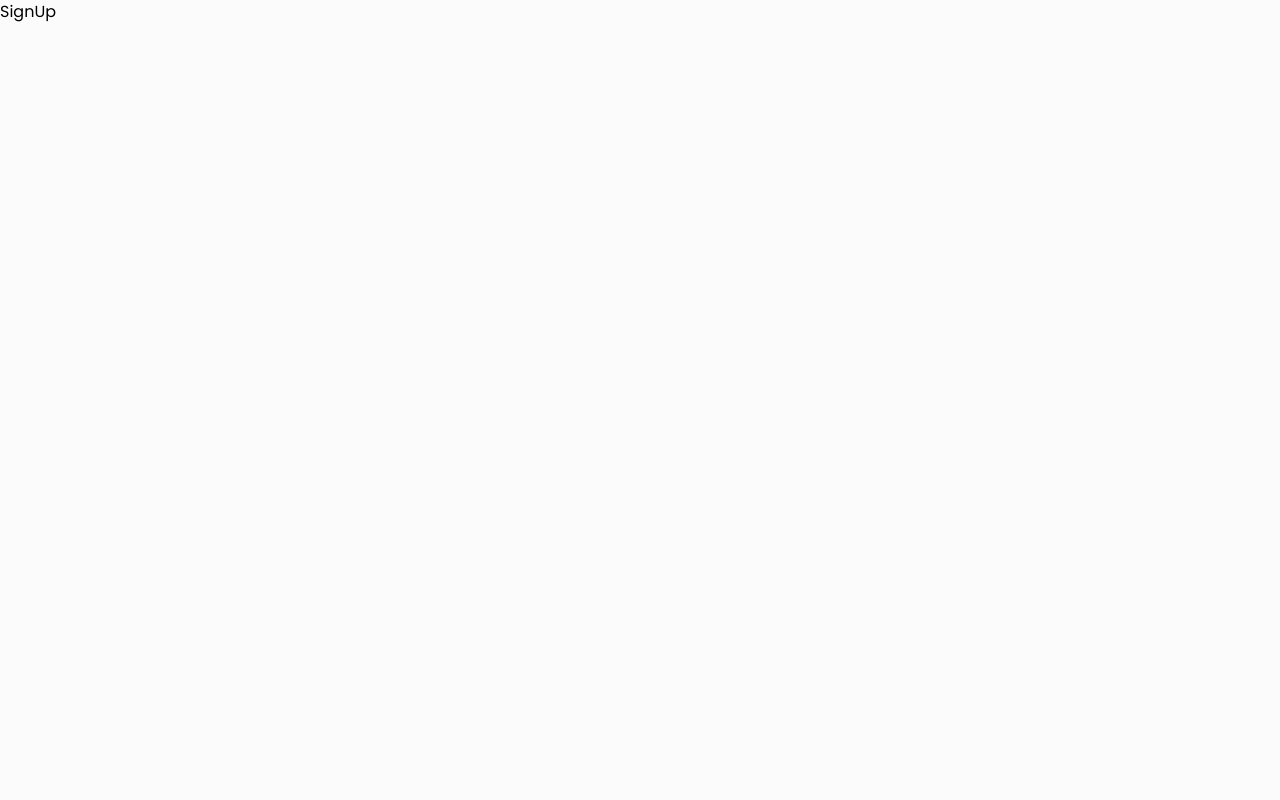
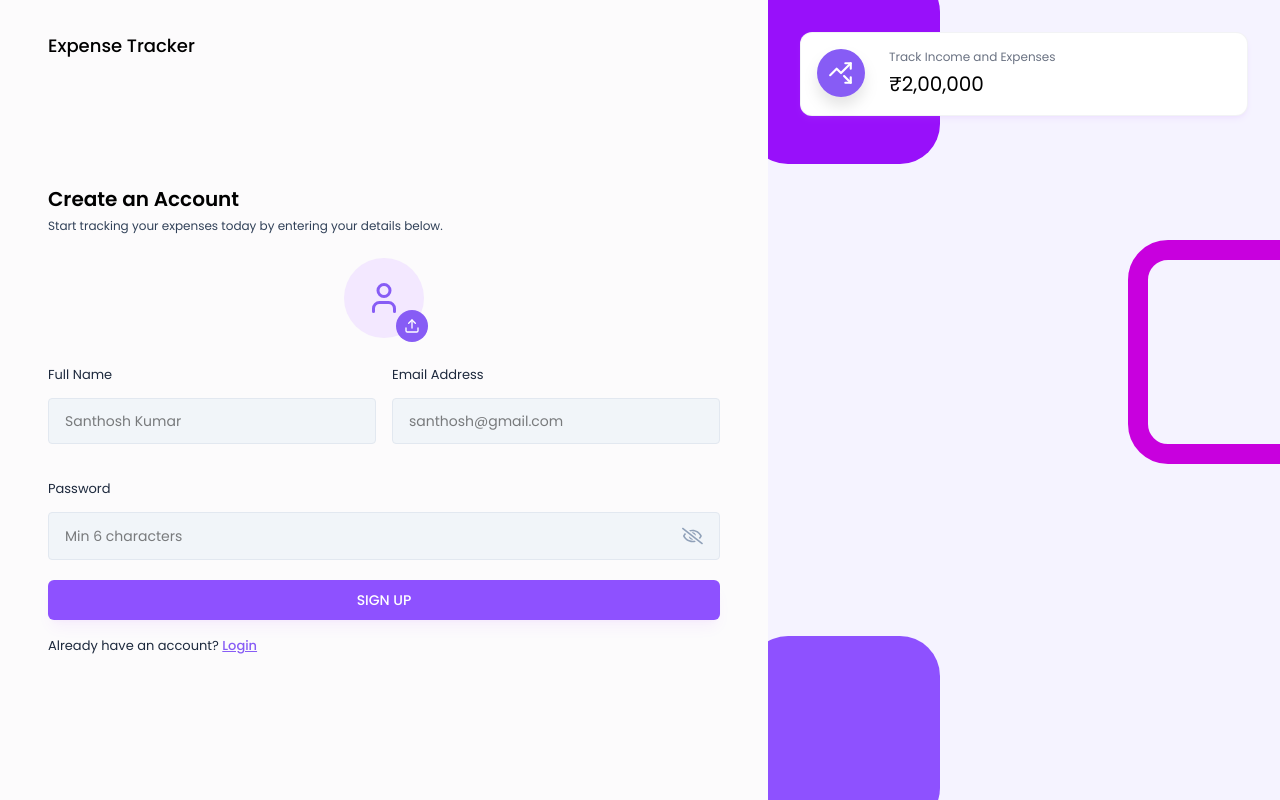
Before and after one commit to santhoshici/Expense-Tracker, a React (Vite) app in the folder frontend/expense-tracker/: page /signup in a window 1280 px wide. Built offline with nearby package versions, Linux system fonts and the light colour scheme.

Commit message:
Sign up Page updates

```diff
--- /dev/null
+++ b/frontend/expense-tracker/src/components/Inputs/ProfilePhotoSelector.jsx
@@ -0,0 +1,68 @@
+import React, {useRef, useState}  from 'react'
+import {LuUser, LuUpload, LuTrash} from 'react-icons/lu';
+
+const ProfilePhotoSelector = ({image, setImage}) => {
+  const inputRef = useRef(null);
+  const [previewurl, setPreviewUrl] = useState(null);
+
+  const handleImageChange = (e) => {
+    const file = e.target.files[0];
+    if (file) {
+      setImage(file);
+
+      const preview = URL.createObjectURL(file);
+      setPreviewUrl(preview);
+    }
+  };
+
+  const handleRemoveImage = () =>{
+    setImage(null);
+    setPreviewUrl(null);
+  }
+
+  const onChooseFile = () => {
+    inputRef.current.click();
+  }
+
+  return (
+    <div className='flex justify-center mb-6'>
+      <input
+        type="file"
+        accept="image/*"
+        ref={inputRef}
+        onChange={handleImageChange}
+        className="hidden"
+      />
+
+      {!image ? (
+        <div className="w-20 h-20 flex items-center justify-center rounded-full bg-purple-100 relative">
+          <LuUser className='text-4xl text-primary' />
+          <button
+          type="button"
+          className="w-8 h-8 flex items-center justify-center rounded-full bg-primary text-white absolute -bottom-1 -right-1"
+          onClick={onChooseFile}
+          >
+            <LuUpload />
+          </button>
+        </div>
+      ) : (
+        <div className='relative'>
+          <img
+            src={previewurl}
+            alt="Profile Picture"
+            className="w-20 h-20 rounded-full object-cover"
+          />
+          <button
+            type="button"
+            className="w-8 h-8 flex items-center justify-center rounded-full bg-red-500 text-white absolute -bottom-1 -right-1"
+            onClick={handleRemoveImage}
+          >
+            <LuTrash/>
+          </button>
+        </div>
+      )}
+    </div>
+  )
+}
+
+export default ProfilePhotoSelector
--- a/frontend/expense-tracker/src/pages/Auth/Login.jsx
+++ b/frontend/expense-tracker/src/pages/Auth/Login.jsx
@@ -19,6 +19,10 @@ const Login = () => {
     }
     if (!password){
       setError('Please enter your password');
+      return;
+    }
+    if (!/^.{6,}$/.test(password)) {
+      setError("Password must be at least 6 characters long.");
       return;
     }
     setError("");
--- a/frontend/expense-tracker/src/pages/Auth/SignUp.jsx
+++ b/frontend/expense-tracker/src/pages/Auth/SignUp.jsx
@@ -1,8 +1,101 @@
 import React from 'react'
+import AuthLayout from '../../components/layouts/AuthLayout'
+import { useNavigate, Link } from 'react-router-dom';
+import Input from '../../components/Inputs/Input';
+import { validateEmail } from '../../utils/helper';
+import ProfilePhotoSelector from '../../components/Inputs/ProfilePhotoSelector';
 
 const SignUp = () => {
+
+  const [profilepic, setProfilePic] = React.useState(null);
+  const [fullname, setFullName] = React.useState('');
+  const [email, setEmail] = React.useState('');
+  const [password, setPassword] = React.useState('');
+
+  const [error, setError] = React.useState('');
+
+  const navigate = useNavigate();
+
+  const handleSignUp = async (e) => {
+    e.preventDefault();
+
+    let profileImageUrl = "";
+
+    if (!fullname) {
+      setError('Please enter your full name');
+      return;
+    }
+    if (!validateEmail(email)) {
+      setError('Please enter a valid email address');
+      return;
+    }
+    if (!password) {
+      setError('Please enter your password');
+      return;
+    }
+    if (!/^.{6,}$/.test(password)) {
+      setError("Password must be at least 6 characters long.");
+      return;
+    }
+    setError("");
+  }
+
   return (
-    <div>SignUp</div>
+    <AuthLayout>
+      <div className="lg:w-[100%] h-auto md:h-full mt-10 md:mt-0 flex flex-col justify-center">
+        <h3 className="text-xl font-semibold text-black">
+          Create an Account
+        </h3>
+        <p className="text-xs text-slate-700 mt-[5px] mb-6">
+          Start tracking your expenses today by entering your details below.
+        </p>
+
+        <form onSubmit={handleSignUp}>
+
+          <ProfilePhotoSelector image={profilepic} setImage={setProfilePic} />
+
+          <div className='grid grid-cols-1 md:grid-cols-2 gap-4'>
+            <Input
+              value={fullname}
+              onChange={(e) => setFullName(e.target.value)}
+              label="Full Name"
+              placeholder="Santhosh Kumar"
+              type="text"
+            />
+            <Input
+              value={email}
+              onChange={(e) => setEmail(e.target.value)}
+              label="Email Address"
+              placeholder="santhosh@gmail.com"
+              type="text"
+            />
+            <div className='col-span-2'>
+              <Input
+                value={password}
+                onChange={(e) => setPassword(e.target.value)}
+                label="Password"
+                placeholder="Min 6 characters"
+                type="password"
+              />
+            </div>
+          </div>
+
+          {error && <p className='text-red-500 text-xs pb-2.5'>{error}</p>}
+
+          <button type='submit' className='btn-primary'>
+            SIGN UP
+          </button>
+
+          <p className='text-[13px] text-slate-800 mt-3'>
+            Already have an account?{" "}
+            <Link className="font-medium text-primary underline" to="/login">
+              Login
+            </Link>
+          </p>
+
+        </form>
+      </div>
+    </AuthLayout>
   )
 }
 
```
